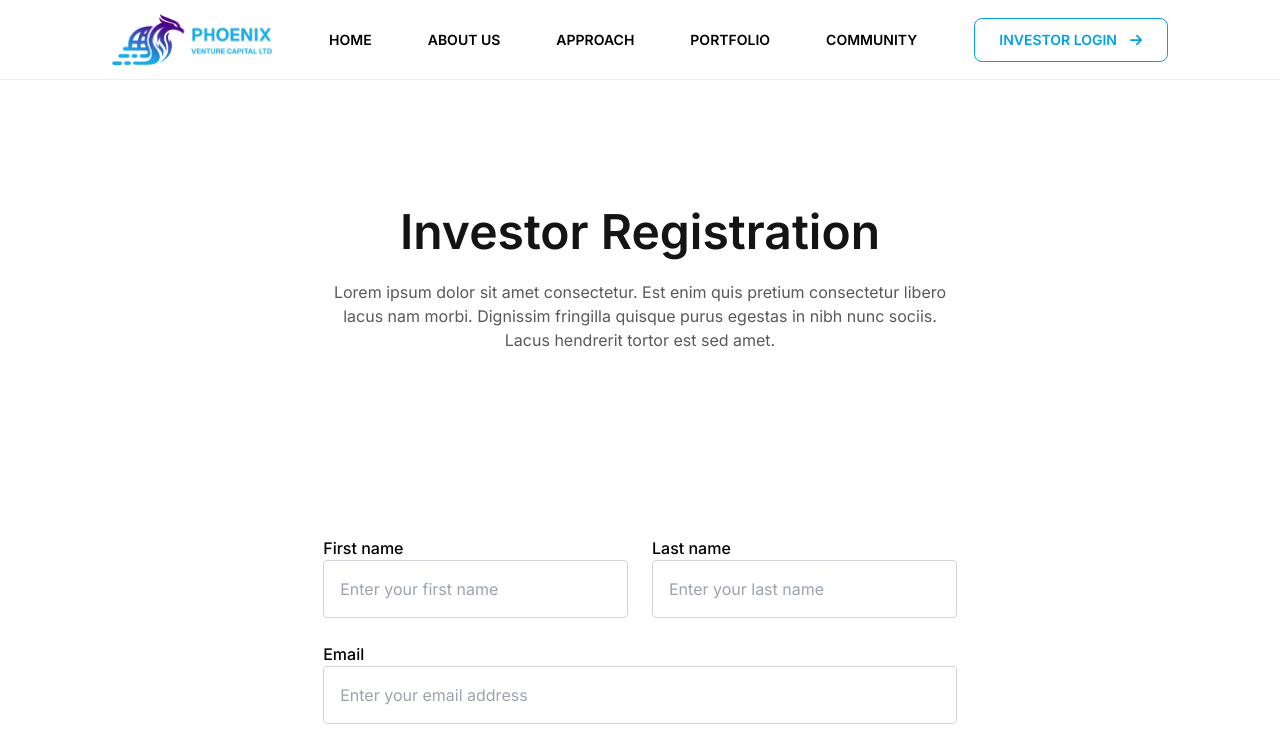
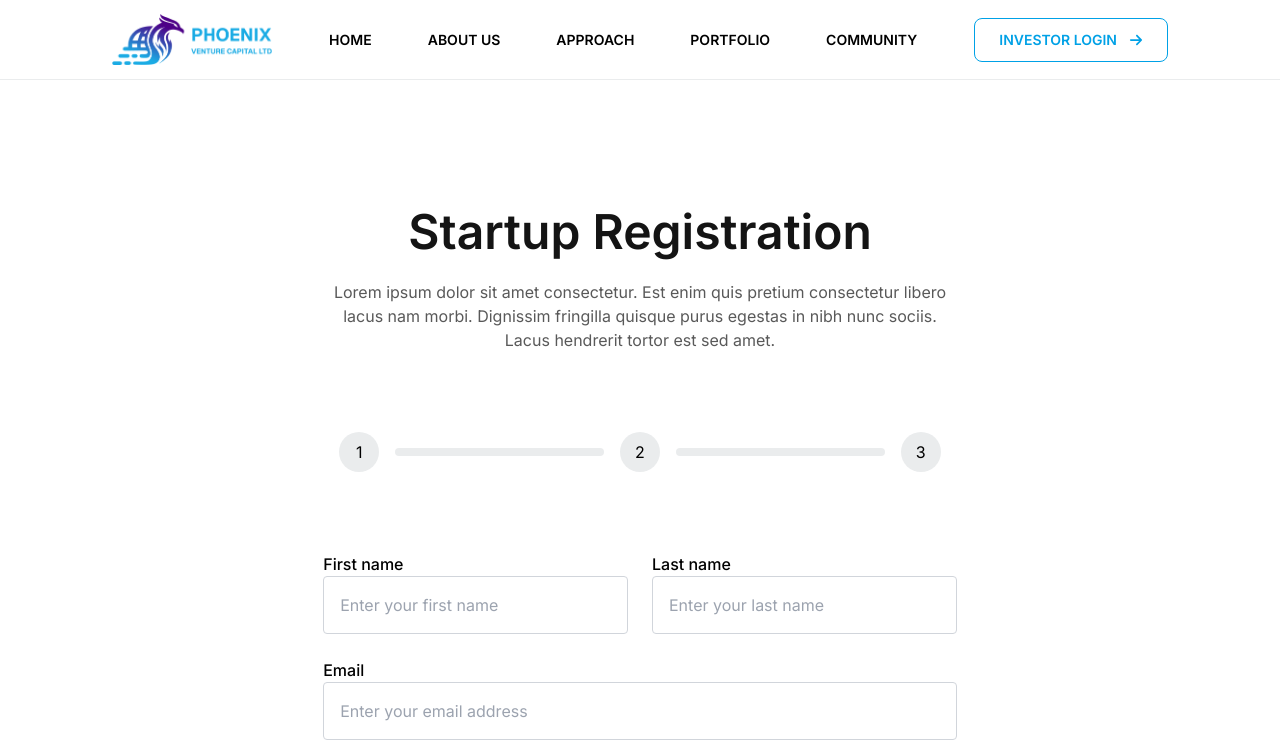
Before and after one commit to GoViral01/phoenix-vc, a Next.js app: page /founders/register in a window 1280 px wide. Shown: the top 752 px of the page. Built offline with nearby package versions, Linux system fonts and the light colour scheme.

Commit message:
style: form stepper

```diff
--- a/src/app/founders/register/page.tsx
+++ b/src/app/founders/register/page.tsx
@@ -1,13 +1,16 @@
 import Link from "next/link";
-import React from "react";
+import React, { useState } from "react";
 
 const page = () => {
+  const steps = ["Contact Info", "Business Info", "Investment Details"];
+  const [activeStep, setAciveStep] = useState<number>(1);
+
   return (
     <section className="py-20 xl:py-32 px-5 sm:px-10 xl:px-28">
       <div className="lg:w-3/5 mx-auto">
         <div className="text-center">
           <h1 className="text-black-12 text-2xl sm:text-3xl xl:text-[48px] mb-6 font-semibold sm:leading-[48px]">
-            Investor Registration
+            Startup Registration
           </h1>
           <div className="text-sm sm:text-base text-black-8">
             <p>
@@ -19,11 +22,17 @@ const page = () => {
           </div>
         </div>
 
-        <div className="text-center text-white  p-4 my-10 md:my-16">
-          <p>stepper here</p>
+        <div className="text-center p-4 my-10 md:my-16 flex items-center justify-center gap-4">
+          {steps.map((_, i) => (
+            <div className="stepper-item flex  gap-4 items-center  relative stepper_divider">
+              <div className="w-8 sm:w-10 h-8 sm:h-10 text-sm sm:text-base shrink-0 bg-[#EAECED] rounded-full flex items-center justify-center relative">
+                {i + 1}
+              </div>
+            </div>
+          ))}
         </div>
 
-        <form aria-label="investor registration form">
+        <form aria-label="founders registration form">
           <div className="grid md:grid-cols-2 gap-6 mb-6">
             <div>
               <label className="font-medium mb-1" htmlFor="firstName">
--- a/src/app/globals.css
+++ b/src/app/globals.css
@@ -2,6 +2,10 @@
 @tailwind components;
 @tailwind utilities;
 
-/* *:focus {
-  outline: 1px solid #8c8c8c;
-} */
+.stepper-item:not(:last-of-type) {
+  @apply flex-1;
+}
+
+.stepper_divider:not(:last-of-type)::after {
+  @apply content-[''] h-2 rounded-full bg-[#EAECED] w-full block;
+}
```
